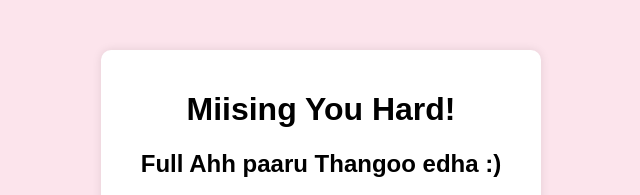
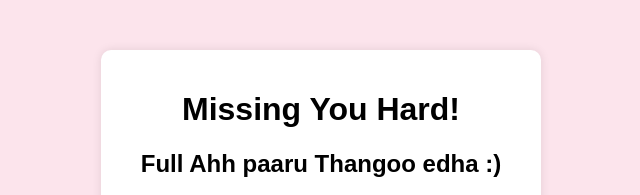
Before and after one commit to anusha5625/Bestfriend, a plain HTML site: page index.html in a window 1280 px wide. Shown: the top 195 px of the page, 319-959 px from the left. Drawn offline with Linux system fonts and the light colour scheme.

Commit message:
Update index.html

```diff
--- a/index.html
+++ b/index.html
@@ -8,7 +8,7 @@
 </head>
 <body>
     <div class="container">
-        <h1>Miising You Hard!</h1>
+        <h1>Missing You Hard!</h1>
         <h2>Full Ahh paaru Thangoo edha :)</h2>
         <img src="myfriend.jpeg" alt="Best Friend" class="friend-img">
         <p>Do You Remember me, my dear bestfriend:)..!</p>
```
